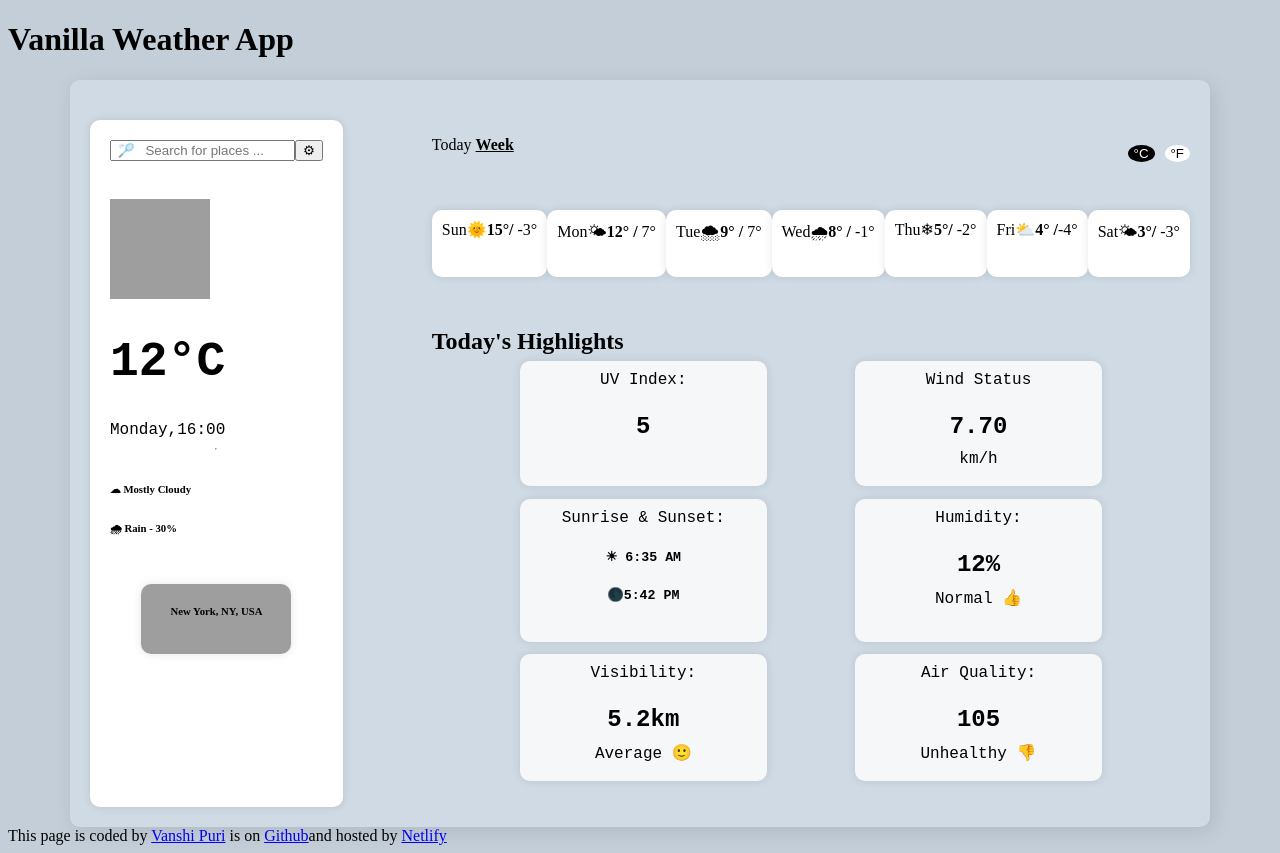
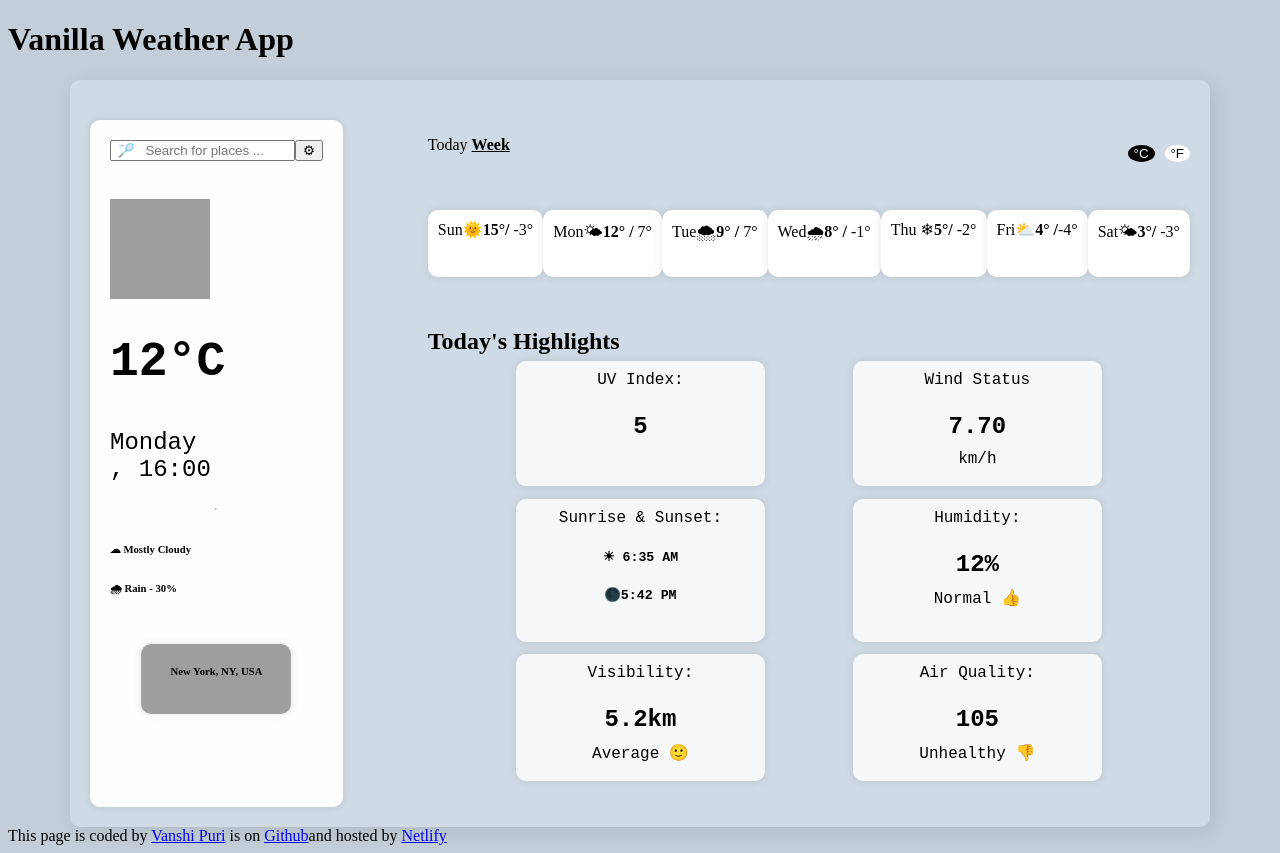
Before and after one commit to vanshipuri/Vanilla-Weather-App, a plain HTML site: page index.html in a window 1280 px wide. Drawn offline with Linux system fonts and the light colour scheme; grey boxes are pictures that could not be loaded.

Commit message:
edited html and css

```diff
--- a/index.html
+++ b/index.html
@@ -24,7 +24,7 @@
     <div id="weather-image"><img src="https://static-00.iconduck.com/assets.00/sun-behind-rain-cloud-emoji-1970x2048-1el3ljxo.png" alt="Weather Image" width="100" height="100"></div>
     <div class="weather-info">
         <h1 id="city-temperature">12°C</h1>
-       <p><p2 id="day">Monday</p2>,<p1 id="time">16:00</p1></p>
+       <p><div class="day">Monday</div><div class="time">, 16:00</div></p>
     </div>
   <hr>
 
@@ -56,32 +56,32 @@
     </div>
 
         <div class="weekly-weather">
-            <div class="day1">Sun<span id="day1"><span>🌞</span><b>15°/</b> -3°</span></div>
-            <div class="day2">Mon<span id="day2"><span>🌤</span><b>12° /</b> 7°</span></div>
-            <div class="day3">Tue<span id="day3"><span>🌨</span><b>9° /</b>  7°</span></div>
-            <div class="day4">Wed<span id="day4"><span>🌧</span><b>8° / </b>-1°</span></div>
-            <div class="day5">Thu<span id="day5"><span>❄</span><b>5°/ </b>-2°</span></div>
-            <div class="day6">Fri<span id="day6"><span>⛅</span><b>4° /</b>-4°</span></div>
-            <div class="day7">Sat<span id="day7"><span>🌤</span><b>3°/ </b>-3°</span></div>
+            <div class="day1">Sun<span class="emoji-1">🌞</span><span class="day1-temp"><b>15°/</b> -3°</span></div>
+            <div class="day2">Mon<span class="emoji-2">🌤</span><span class="day1-temp"><b>12° /</b> 7°</span></div>
+            <div class="day3">Tue<span class="emoji-3">🌨</span><span class="day1-temp"><b>9° /</b>  7°</span></div>
+            <div class="day4">Wed<span class="emoji-4">🌧</span><span class="day1-temp"><b>8° / </b>-1°</span></div>
+            <div class="day5">Thu<span class="emoji-5"> ❄</span><span class="day1-temp"><b>5°/ </b>-2°</span></div>
+            <div class="day6">Fri<span class="emoji-6">⛅</span><span class="day1-temp"><b>4° /</b>-4°</span></div>
+            <div class="day7">Sat<span class="emoji-7">🌤</span><span class="day1-temp"><b>3°/ </b>-3°</span></div>
         </div>
         </br>
         <h3>Today's Highlights</h3>
         <div class="today-temperature-first">
 
-            <div class="UV-index"><span id="UV index">UV Index: <h3>5</h3></span> </div>
+            <div class="UV-index"><span id="UV index">UV Index: <h3><div class ="UV-value">5</div></h3></span> </div>
 
-            <div class="wind-status"> <span id="wind-status">Wind Status <h3>7.70</h3>km/h</span></div>
+            <div class="wind-status"> <span id="wind-status">Wind Status <h3><div class ="Wind-value">7.70</div></h3>km/h</span></div>
             </div>
             <div class="today-temperature-second">
 
-            <div class="sunrise-sunset-time"><span id="sunrise-sunset-time">Sunrise & Sunset:<h5>☀ 6:35 AM</h5>  <h5>🌑5:42 PM</h5></span></div>
-            <div class="humidity"> <span id="humidity">Humidity: <h3>12%</h3> Normal 👍</span></div>
+            <div class="sunrise-sunset-time"><span id="sunrise-sunset-time">Sunrise & Sunset:<h5><div class ="Sunrise-value">☀ 6:35 AM</div></h5>  <h5><div class ="Sunset-value">🌑5:42 PM</div></h5></span></div>
+            <div class="humidity"> <span id="humidity">Humidity: <h3><div class ="Humidity-value">12%</div></h3> Normal 👍</span></div>
 
             </div>
             <div class="today-temperature-third">
-            <div class="visibility"> <span id="visibility">Visibility: <h3>5.2km</h3> Average 🙂</span></div>
+            <div class="visibility"> <span id="visibility">Visibility: <h3><div class ="Visibility-value">5.2km</div></h3> Average 🙂</span></div>
 
-            <div class="air-quality"><span id="Air Quality">Air Quality: <h3>105</h3>Unhealthy 👎</span></div>
+            <div class="air-quality"><span id="Air Quality">Air Quality: <h3><div class ="AQ-value">105</div></h3>Unhealthy 👎</span></div>
             </div>
         </div>
             </div>
--- a/src/style.css
+++ b/src/style.css
@@ -15,7 +15,7 @@ body{
     display: flex;
     flex-direction: column;
     align-items: left;
-    background-color: rgb(255, 255, 255);
+    background-color: rgb(255, 254, 254);
     padding: 20px;
     border-radius: 10px;
     font-size: 1.0rem;
@@ -56,10 +56,13 @@ body{
     font-family: 'Courier New', Courier, monospace;
 }
 .weather-info p {
-    margin: 0;
-    padding: 0;
-    font-size: 1.0rem;
+    font-size: 0.5rem;
+    display: flex;
+    justify-content: center;
 }
+
+
+
 .weather-result {
     margin: 0 ;
     padding: 0px;
@@ -78,6 +81,8 @@ body{
     left: 50%;
     transform: translate(-50%, -50%);
 }
+
+
 
 #searched-city-image {
     border-radius: 10px;
```
